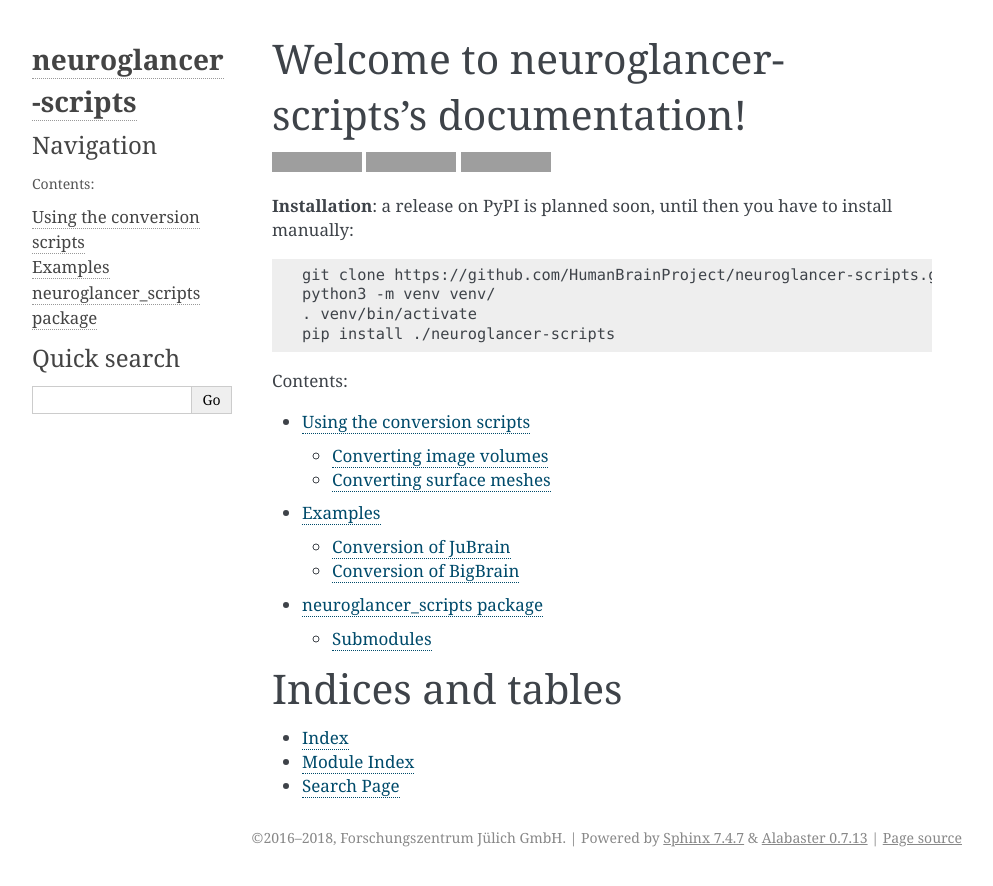
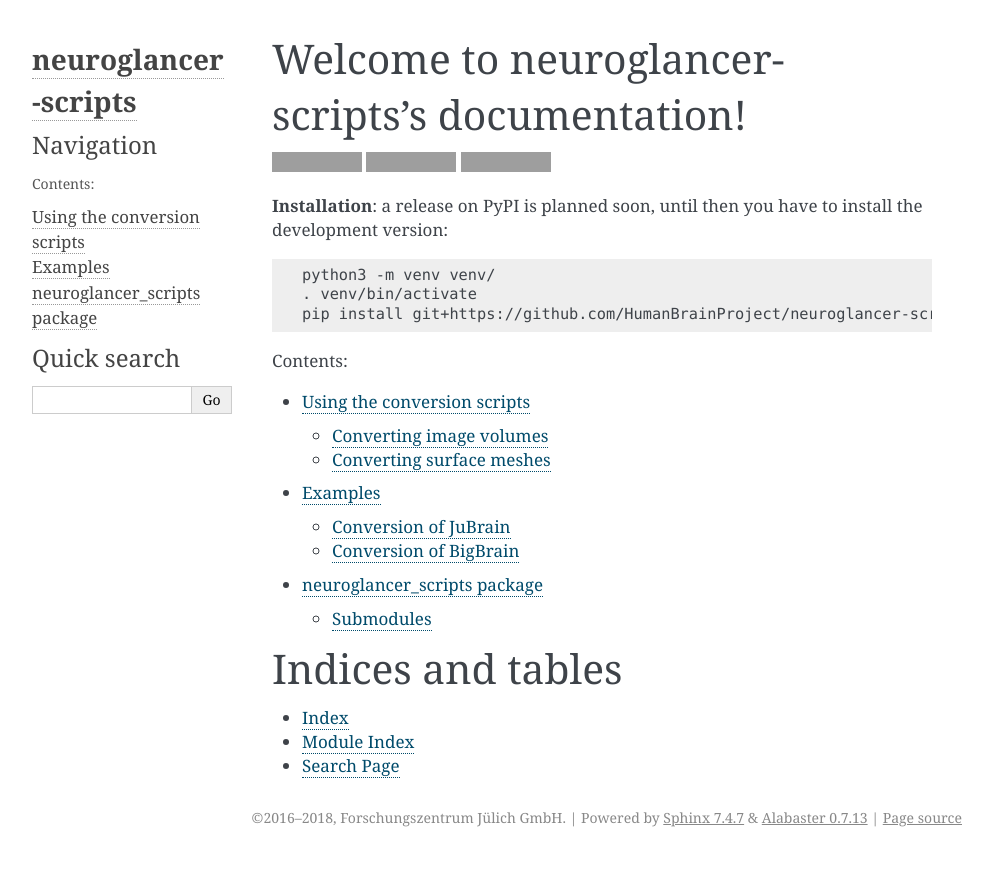
Before and after one commit to HumanBrainProject/neuroglancer-scripts, a Sphinx documentation site: the page built from docs/index.rst, in a window 1280 px wide. Shown: the top 886 px of the page, without its empty margins (148-1141 px from the left). Built offline with Sphinx 7.4.7, drawn with Linux system fonts in a browser that asks for light colours; pages that are not in the unit, such as notebooks, are missing from menus; grey boxes are pictures that could not be loaded.

Commit message:
simplify installation instructions

```diff
--- a/docs/index.rst
+++ b/docs/index.rst
@@ -16,14 +16,13 @@ Welcome to neuroglancer-scripts's documentation!
    :target: http://neuroglancer-scripts.readthedocs.io/en/latest/?badge=latest
    :alt: Documentation Status
 
-**Installation**: a release on PyPI is planned soon, until then you have to install manually:
+**Installation**: a release on PyPI is planned soon, until then you have to install the development version:
 
 .. code-block:: shell
 
-   git clone https://github.com/HumanBrainProject/neuroglancer-scripts.git
    python3 -m venv venv/
    . venv/bin/activate
-   pip install ./neuroglancer-scripts
+   pip install git+https://github.com/HumanBrainProject/neuroglancer-scripts.git
 
 
 .. toctree::
```
